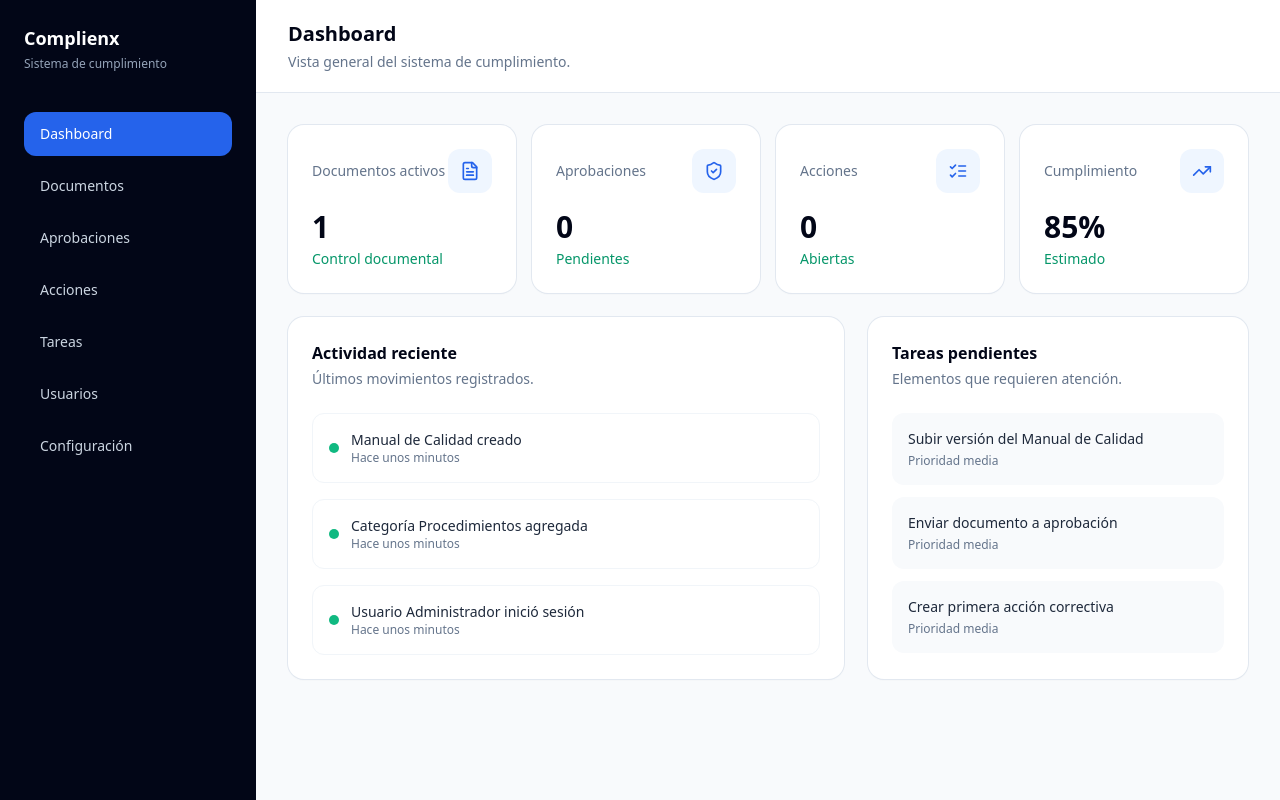
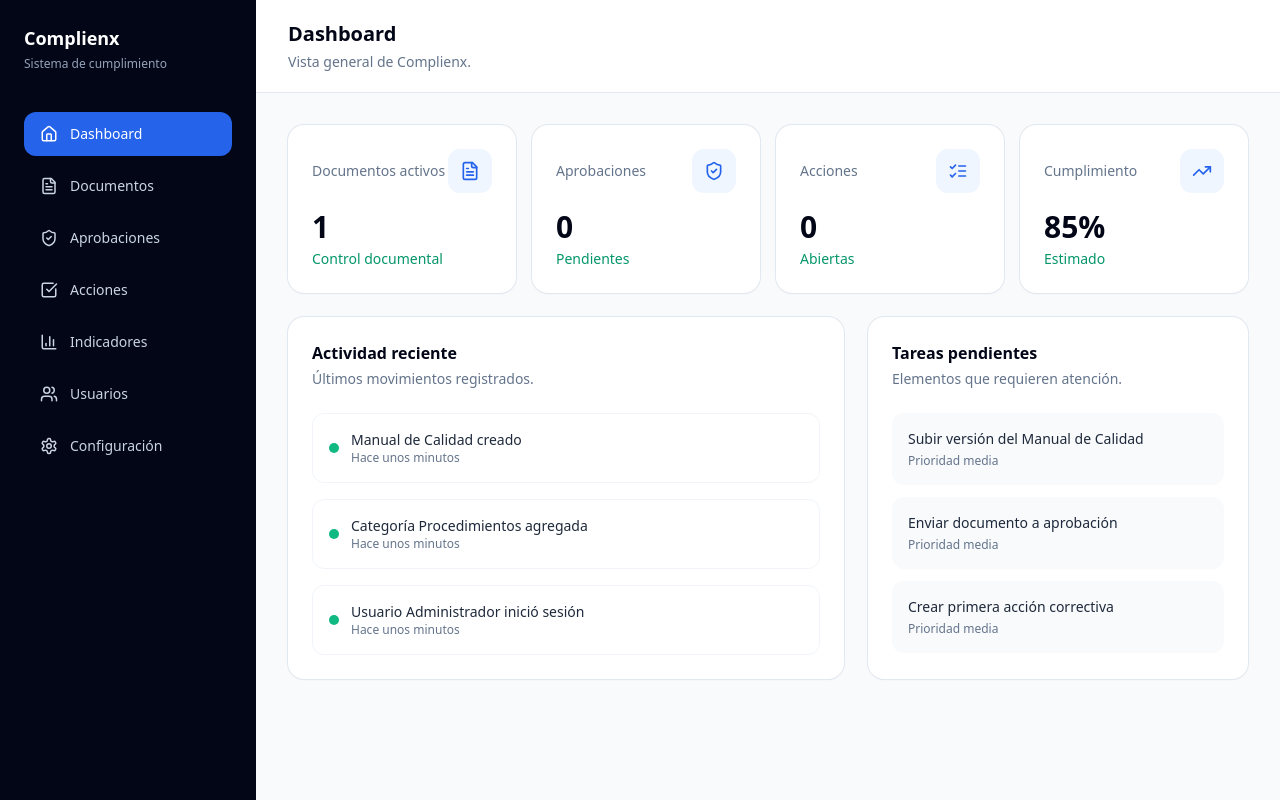
Before and after one commit to Poiuh547/complienx, a Next.js app in the folder frontend/: page /dashboard in a window 1280 px wide. Built offline with nearby package versions, Linux system fonts and the light colour scheme.

Commit message:
frontend: use shared app shell in dashboard

```diff
--- a/frontend/src/app/dashboard/page.tsx
+++ b/frontend/src/app/dashboard/page.tsx
@@ -1,6 +1,7 @@
 "use client";
 
 import { FileText, ListChecks, ShieldCheck, TrendingUp } from "lucide-react";
+import { AppShell } from "@/components/app-shell";
 
 const metrics = [
   { label: "Documentos activos", value: "1", icon: FileText, helper: "Control documental" },
@@ -11,41 +12,8 @@
 
 export default function DashboardPage() {
   return (
-    <main className="min-h-screen bg-slate-50">
-      <aside className="fixed inset-y-0 left-0 hidden w-64 bg-slate-950 p-6 text-white lg:block">
-        <div>
-          <h1 className="text-lg font-semibold">Complienx</h1>
-          <p className="mt-1 text-xs text-slate-400">Sistema de cumplimiento</p>
-        </div>
-
-        <nav className="mt-10 space-y-2 text-sm">
-          {[
-            "Dashboard",
-            "Documentos",
-            "Aprobaciones",
-            "Acciones",
-            "Tareas",
-            "Usuarios",
-            "Configuración"
-          ].map((item) => (
-            <a
-              className={`block rounded-xl px-4 py-3 ${item === "Dashboard" ? "bg-blue-600 text-white" : "text-slate-300 hover:bg-slate-900"}`}
-              href="#"
-              key={item}
-            >
-              {item}
-            </a>
-          ))}
-        </nav>
-      </aside>
-
-      <section className="lg:pl-64">
-        <header className="border-b border-slate-200 bg-white px-8 py-5">
-          <h2 className="text-xl font-semibold text-slate-950">Dashboard</h2>
-          <p className="mt-1 text-sm text-slate-500">Vista general del sistema de cumplimiento.</p>
-        </header>
-
-        <div className="space-y-6 p-8">
+    <AppShell activeItem="Dashboard" description="Vista general de Complienx." title="Dashboard">
+      <div className="space-y-6">
         <div className="grid gap-4 md:grid-cols-2 xl:grid-cols-4">
           {metrics.map((metric) => {
             const Icon = metric.icon;
@@ -68,13 +36,8 @@
           <section className="rounded-2xl bg-white p-6 shadow-sm ring-1 ring-slate-200">
             <h3 className="text-base font-semibold text-slate-950">Actividad reciente</h3>
             <p className="mt-1 text-sm text-slate-500">Últimos movimientos registrados.</p>
-
             <div className="mt-6 space-y-4">
-                {[
-                  "Manual de Calidad creado",
-                  "Categoría Procedimientos agregada",
-                  "Usuario Administrador inició sesión"
-                ].map((item) => (
+              {["Manual de Calidad creado", "Categoría Procedimientos agregada", "Usuario Administrador inició sesión"].map((item) => (
                 <div className="flex items-center gap-3 rounded-xl border border-slate-100 p-4" key={item}>
                   <span className="h-2.5 w-2.5 rounded-full bg-emerald-500" />
                   <div>
@@ -89,13 +52,8 @@
           <section className="rounded-2xl bg-white p-6 shadow-sm ring-1 ring-slate-200">
             <h3 className="text-base font-semibold text-slate-950">Tareas pendientes</h3>
             <p className="mt-1 text-sm text-slate-500">Elementos que requieren atención.</p>
-
             <div className="mt-6 space-y-3">
-                {[
-                  "Subir versión del Manual de Calidad",
-                  "Enviar documento a aprobación",
-                  "Crear primera acción correctiva"
-                ].map((item) => (
+              {["Subir versión del Manual de Calidad", "Enviar documento a aprobación", "Crear primera acción correctiva"].map((item) => (
                 <div className="rounded-xl bg-slate-50 p-4" key={item}>
                   <p className="text-sm font-medium text-slate-800">{item}</p>
                   <p className="mt-1 text-xs text-slate-500">Prioridad media</p>
@@ -105,7 +63,6 @@
           </section>
         </div>
       </div>
-      </section>
-    </main>
+    </AppShell>
   );
 }
```
Lines whose indentation alone changed are shown as unchanged.
